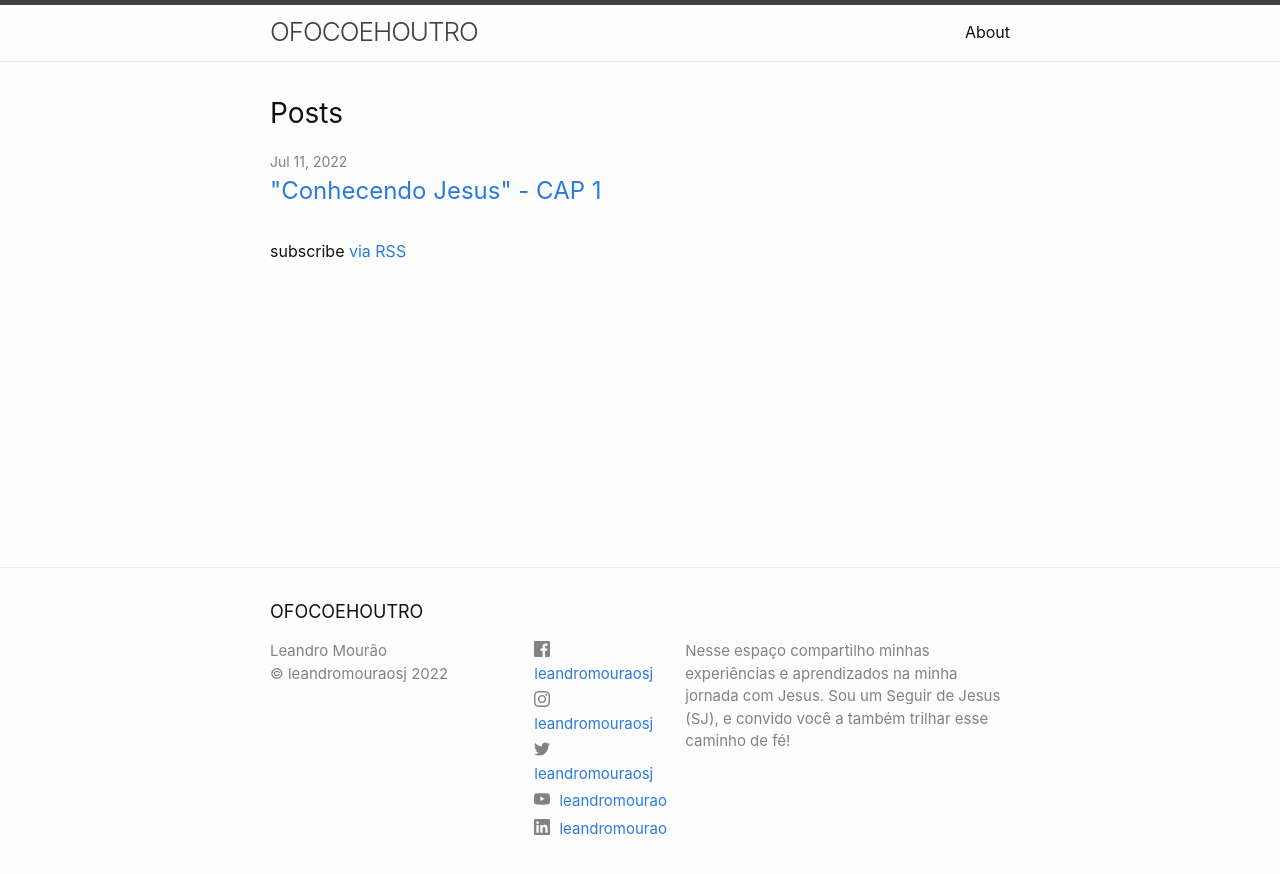
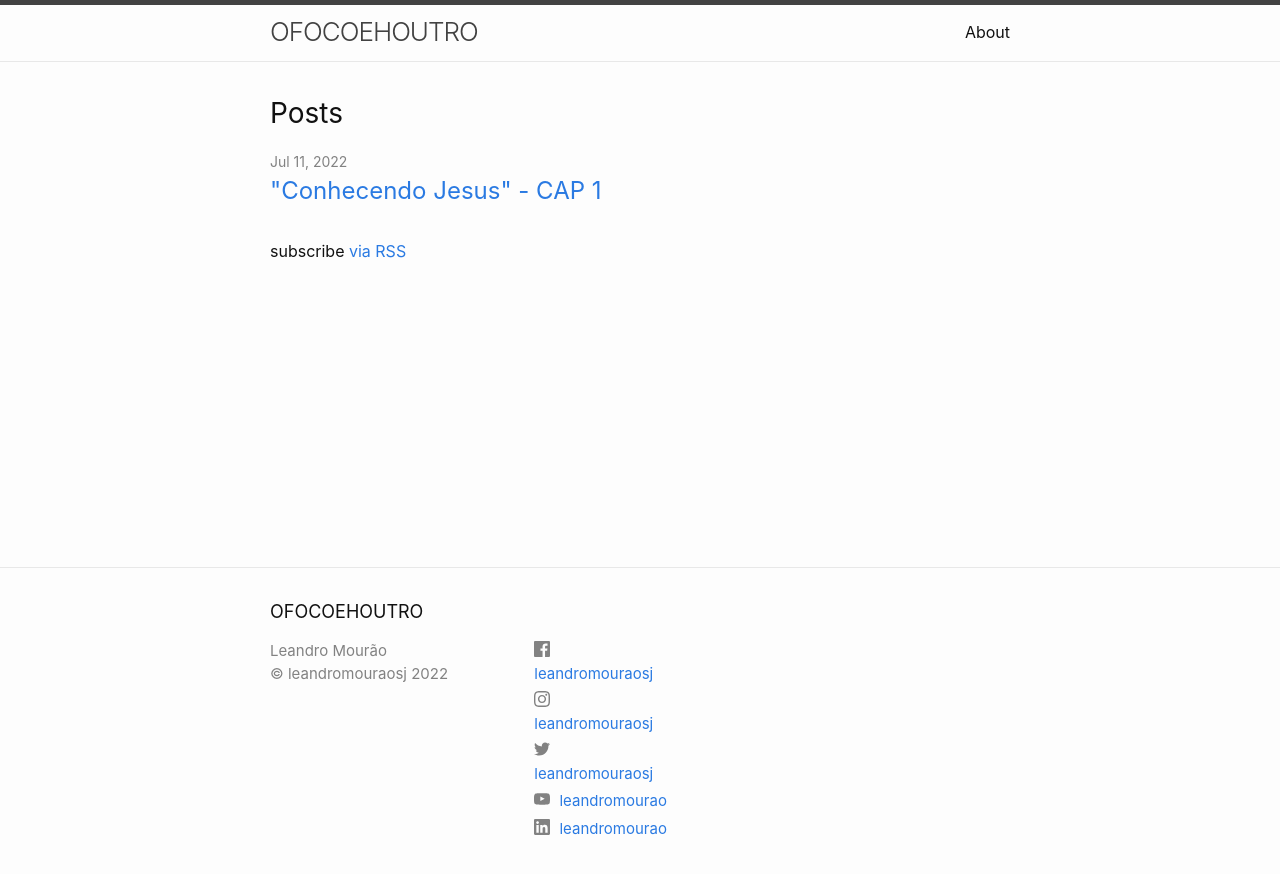
Before and after one commit to leandromouraosj/blog, a Jekyll site: the page built from index.markdown, in a window 1280 px wide. Shown: the top 874 px of the page. Built offline with Jekyll 4.4.1, drawn with Linux system fonts in a browser that asks for light colours.

Commit message:
Update _config.yml

```diff
--- a/_config.yml
+++ b/_config.yml
@@ -20,9 +20,9 @@
 
 title: OFOCOEHOUTRO
 # email: contato@leandromouraosj.com.br
-description: >- # this means to ignore newlines until "baseurl:"
-  Nesse espaço compartilho minhas experiências e aprendizados na minha jornada com Jesus.
-  Sou um Seguir de Jesus (SJ), e convido você a também trilhar esse caminho de fé!
+# description: >- # this means to ignore newlines until "baseurl:"
+#   Nesse espaço compartilho minhas experiências e aprendizados na minha jornada com Jesus.
+#   Sou um Seguidor de Jesus (SJ), e convido você a também trilhar esse caminho de fé!
 baseurl: "/blog" # the subpath of your site, e.g. /blog
 url: "https://leandromouraosj.com.br" # the base hostname & protocol for your site, e.g. http://example.com
 
```
